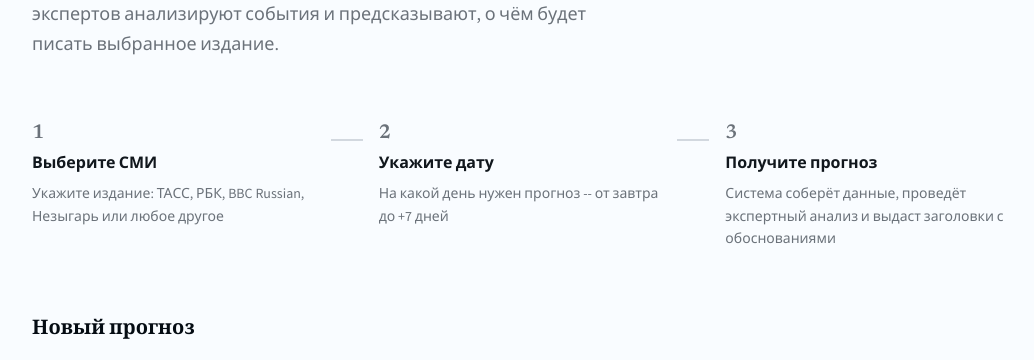
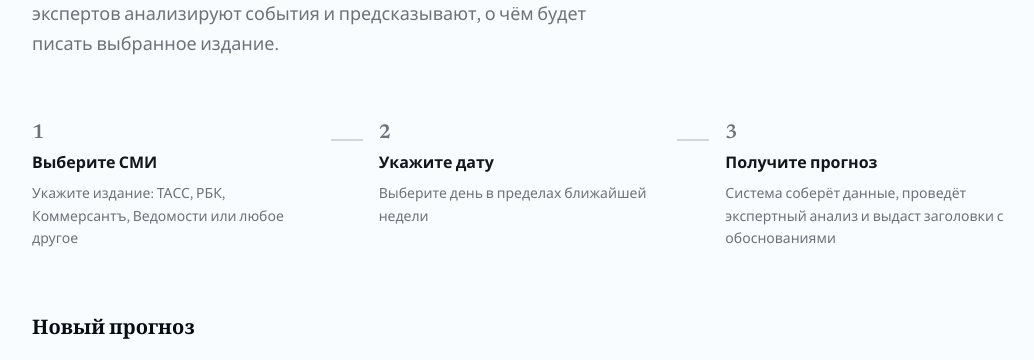
Before and after one commit to Antopkin/delphi-press, a FastAPI app: template src/web/templates/index.html in a window 1280 px wide. Shown: the part 242-602 px from the top of the page, without its empty margins (120-1154 px from the left). Run offline with FastAPI, Linux system fonts and the light colour scheme; the template is opened without the code that fills it, so the values that code supplies are empty; style sheets or scripts are compiled from the project's sources; parts of the project's set-up code (start-up, migrations or seed data) failed here and were passed over.

Commit message:
polish(frontend): update index copy — drop Незыгарь, reword date hint
Replace "Незыгарь" with "Коммерсантъ, Ведомости" in outlet examples.
Reword date hint: "Выберите день в пределах ближайшей недели".

Co-Authored-By: Claude Opus 4.6 (1M context) <noreply@anthropic.com>

```diff
--- a/src/web/templates/index.html
+++ b/src/web/templates/index.html
@@ -21,13 +21,13 @@
         <div class="flex-1 flex flex-col gap-2" style="--fn-stagger-i: 0;">
             <span class="font-heading text-xl text-text-muted font-semibold leading-none">1</span>
             <strong>Выберите СМИ</strong>
-            <small class="text-text-muted leading-relaxed">Укажите издание: ТАСС, РБК, BBC Russian, Незыгарь или любое другое</small>
+            <small class="text-text-muted leading-relaxed">Укажите издание: ТАСС, РБК, Коммерсантъ, Ведомости или любое другое</small>
         </div>
         <div class="hidden md:block shrink-0 w-8 h-0.5 bg-border mt-4" aria-hidden="true"></div>
         <div class="flex-1 flex flex-col gap-2" style="--fn-stagger-i: 1;">
             <span class="font-heading text-xl text-text-muted font-semibold leading-none">2</span>
             <strong>Укажите дату</strong>
-            <small class="text-text-muted leading-relaxed">На какой день нужен прогноз -- от завтра до +7 дней</small>
+            <small class="text-text-muted leading-relaxed">Выберите день в пределах ближайшей недели</small>
         </div>
         <div class="hidden md:block shrink-0 w-8 h-0.5 bg-border mt-4" aria-hidden="true"></div>
         <div class="flex-1 flex flex-col gap-2" style="--fn-stagger-i: 2;">
```
